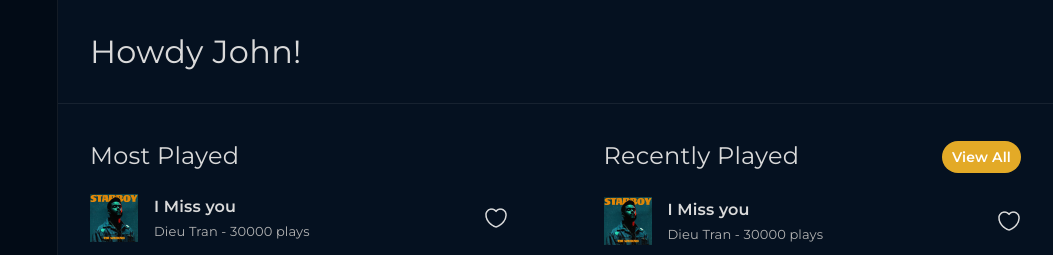
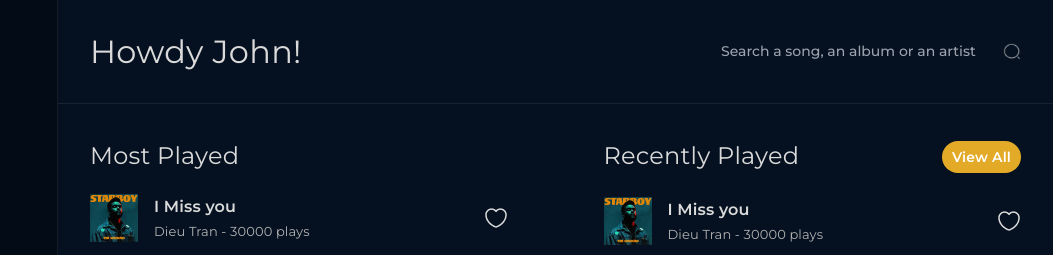
Before and after one commit to rejoan121615/music-app-front-end, a website: page src/index.html in a window 1280 px wide. Shown: the top 255 px of the page, 227-1280 px from the left. Drawn offline with Linux system fonts and the light colour scheme.

Commit message:
search bar complete

```diff
--- a/src/index.html
+++ b/src/index.html
@@ -341,12 +341,28 @@
                     </ul>
                 </nav>
             </aside>
-            <!-- right side contents  -->
+            <!------------------ right side contents  ------------------->
             <section class="right__content">
                 <!----------------- top header ------------ -->
-                <header class="bg-dark-blue border-b-1 border-border">
-                    <div class="box">
-                        <h1 class="title-1">howdy john!</h1>
+                <header
+                    class="bg-dark-blue border-b-1 border-border box flex flex-col gap-y-6 md:flex-row md:justify-between lg:items-center"
+                >
+                    <!-- title  -->
+                    <h1 class="title-1">howdy john!</h1>
+                    <!-- search bar  -->
+                    <div class="w-full max-w-[300px] flex items-center">
+                        <input
+                            type="text"
+                            class="w-full text-[14px] leading-[19px] font-[500] text-white placeholder:text-[rgba(255, 255, 255, 0.5)] bg-transparent outline-none lg:w-[320px]"
+                            placeholder="Search a song, an album or an artist"
+                        />
+                        <button class="w-[20px] h-[20px]">
+                            <img
+                                class=" w-full"
+                                src="./img/icons/search-normal.png"
+                                alt="search icon"
+                            />
+                        </button>
                     </div>
                 </header>
                 <!------------ song box recently played and most played-----------  -->
@@ -1157,6 +1173,18 @@
                     </div>
                 </section>
             </section>
+            <!------------------ music player  --------------------->
+            <div class="w-screen">
+                <div class="w-full md:container">
+                    <!-- music details   -->
+
+                    <!-- player control  -->
+
+                    <!-- music control  -->
+
+                    <!-- control  -->
+                </div>
+            </div>
         </div>
     </body>
 </html>
```
Also changed, not shown: dist/output.css, src/img/icons/search-normal.png (added).
